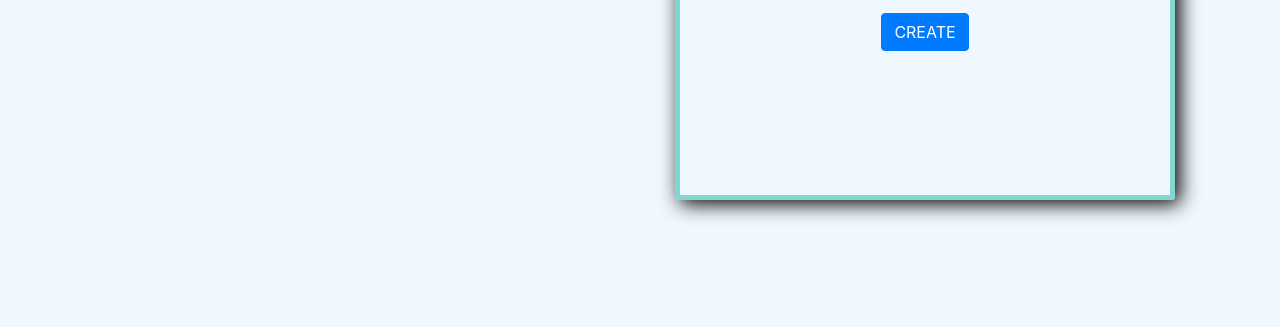
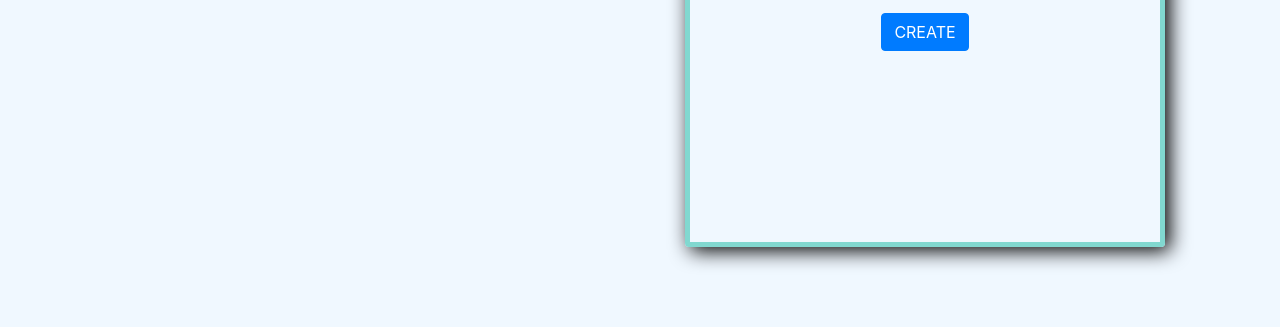
Before and after one commit to sushilm95/sushilm95.github.io, a plain HTML site: page index.html in a window 1280 px wide. Shown: the part 505-832 px from the top of the page. Before the commit the page ends 800 px from the top, so only its background shows below. Drawn offline with nearby package versions, Linux system fonts and the light colour scheme.

Commit message:
updated sizing for card on home page
used rem insted of px to define size

```diff
--- a/master.css
+++ b/master.css
@@ -13,13 +13,13 @@ body,html {
 }
 .card{
  border: none;
- width: 500px;
- height: 625px;
+ width: 30rem;
+ height: 42rem;
  background-color:#F0F8FF;
  border: 5px solid #81D8D0;
 }
 .entire-card{
- width: 500px;
+ width: 30rem;
   margin: auto;
  box-shadow:5px 4px 20px #000000;
 }
```
